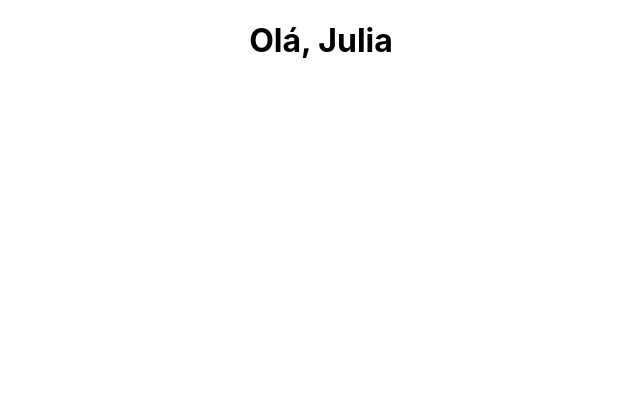
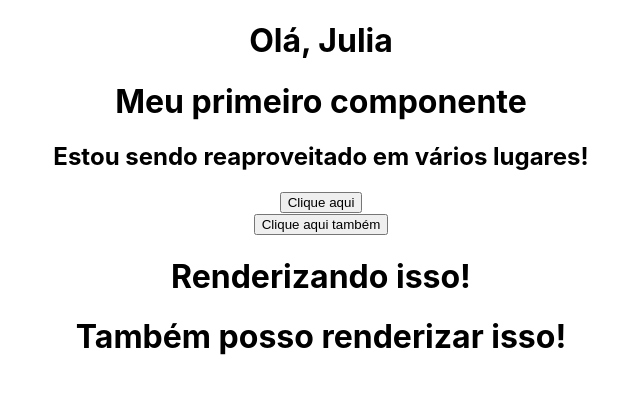
Before and after one commit to juliahormuth/react-app, a React (Create React App) app: page / in a window 1280 px wide. Shown: the top 394 px of the page, without its empty margins (319-959 px from the left). Built offline with nearby package versions, Linux system fonts and the light colour scheme.

Commit message:
created events

```diff
--- a/src/App.js
+++ b/src/App.js
@@ -1,10 +1,14 @@
 import TemplateExpressions from "./components/TemplateExpressions";
+import FirstComponent from "./components/FirstComponent";
+import Events from "./components/Events";
 import "./App.css";
 
 function App() {
   return (
     <div className="App">
       <TemplateExpressions />
+      <FirstComponent />
+      <Events />
     </div>
   );
 }
--- /dev/null
+++ b/src/components/Events.js
@@ -0,0 +1,30 @@
+const Events = () => {
+  const handleMyEvent = (e) => {
+    console.log(e);
+  };
+
+  const renderSomething = (x) => {
+    if (x) {
+      return <h1>Renderizando isso!</h1>;
+    } else {
+      return <h1>Também posso renderizar isso!</h1>;
+    }
+  };
+
+  return (
+    <div>
+      <div>
+        <button onClick={handleMyEvent}>Clique aqui</button>
+      </div>
+      <div>
+        <button onClick={() => console.log("Clicou")}>
+          Clique aqui também
+        </button>
+      </div>
+      {renderSomething(true)}
+      {renderSomething(false)}
+    </div>
+  );
+};
+
+export default Events;
--- /dev/null
+++ b/src/components/FirstComponent.js
@@ -0,0 +1,12 @@
+import MyComponent from "./MyComponent";
+
+const FirstComponent = () => {
+  return (
+    <div>
+      <h1>Meu primeiro componente</h1>
+      <MyComponent />
+    </div>
+  );
+};
+
+export default FirstComponent;
--- /dev/null
+++ b/src/components/MyComponent.js
@@ -0,0 +1,9 @@
+const MyComponent = () => {
+  return (
+    <div>
+      <h2>Estou sendo reaproveitado em vários lugares!</h2>
+    </div>
+  );
+};
+
+export default MyComponent;
```
